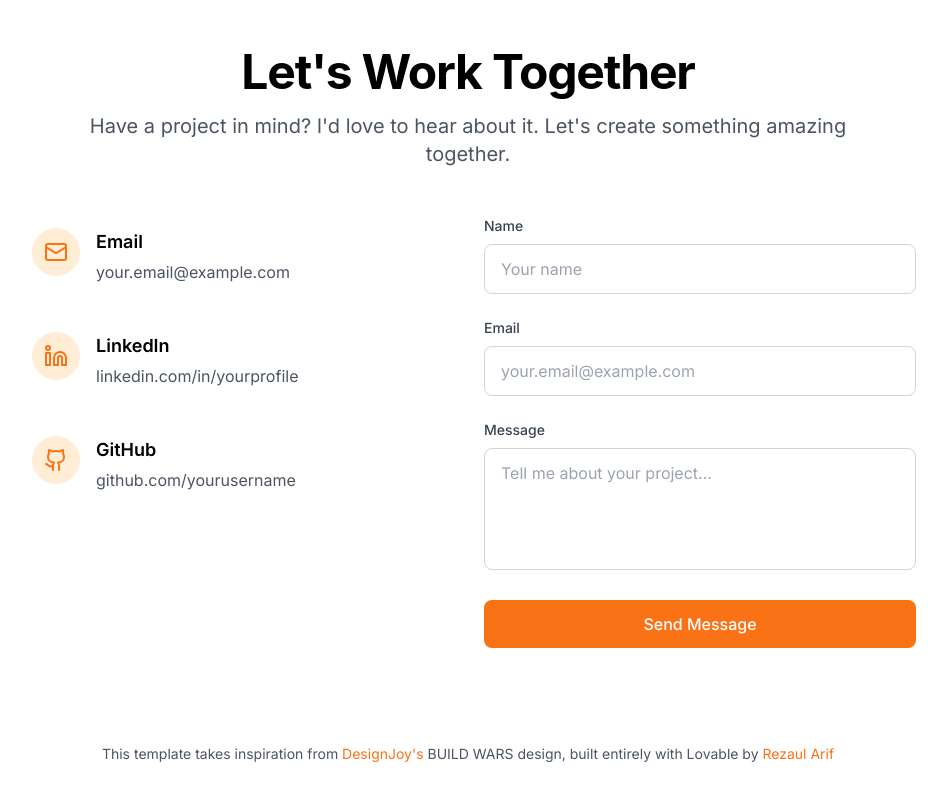
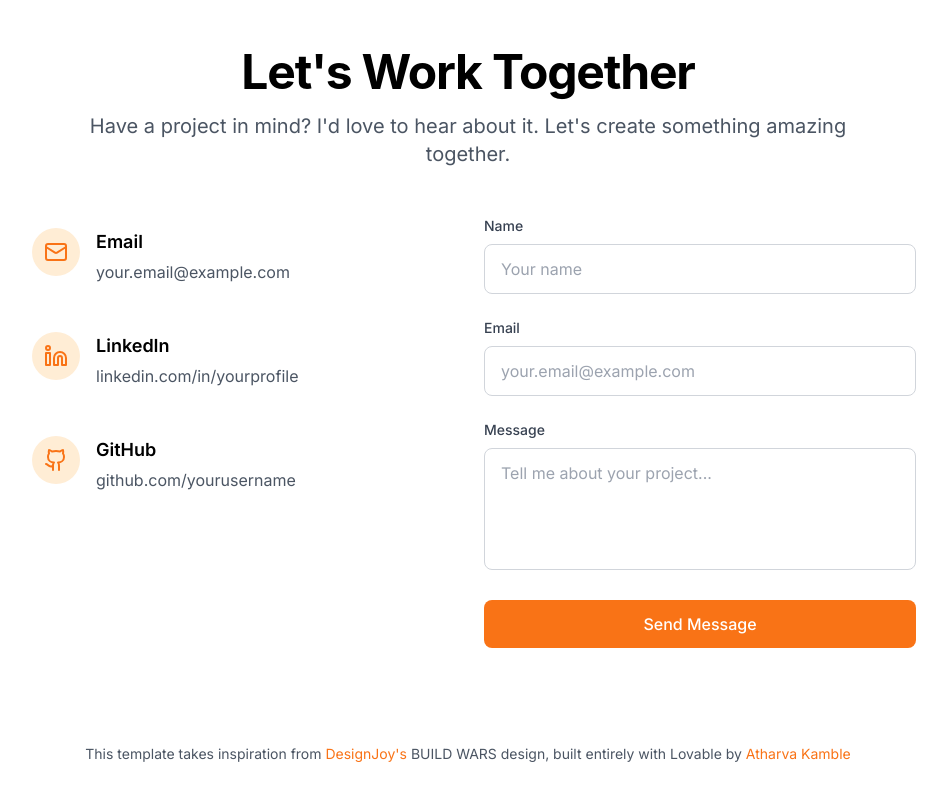
Before and after one commit to Atharva9281/atharvaportfolio, a React (Vite) app: page / in a window 1280 px wide. Shown: the part 6578-7378 px from the top of the page, without its empty margins (172-1119 px from the left). Built offline with nearby package versions, Linux system fonts and the light colour scheme; a web font is replaced by a local one.

Commit message:
Update name and logo

```diff
--- a/src/components/Footer.tsx
+++ b/src/components/Footer.tsx
@@ -9,8 +9,8 @@ const Footer = () => {
             DesignJoy's
           </a>{" "}
           BUILD WARS design, built entirely with Lovable by{" "}
-          <a href="https://x.com/rezaul_arif" target="_blank" rel="noopener noreferrer" className="text-pulse-500 hover:underline">
-            Rezaul Arif
+          <a href="https://github.com/atharvakamble" target="_blank" rel="noopener noreferrer" className="text-pulse-500 hover:underline">
+            Atharva Kamble
           </a>
         </p>
       </div>
```
